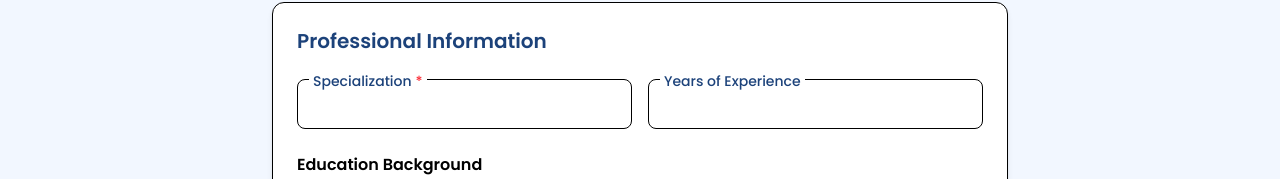
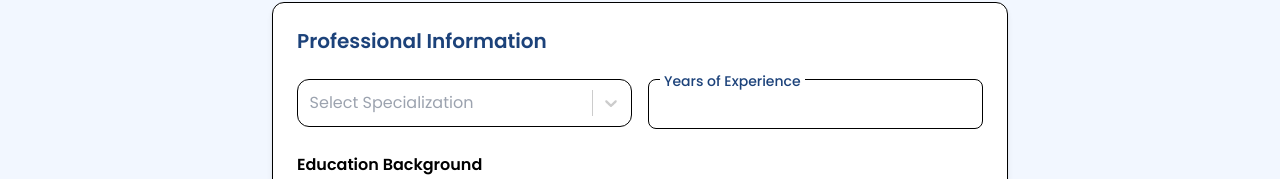
Before and after one commit to MFarazAbbasi-developer/Doctor-project-frontend, a Next.js app: page /admin/doctors/add in a window 1280 px wide. Shown: the part 555-734 px from the top of the page. Built offline with nearby package versions, Linux system fonts and the light colour scheme; no server answers.

Commit message:
add: dropdown for specialization

```diff
--- a/app/admin/doctors/add/page.js
+++ b/app/admin/doctors/add/page.js
@@ -6,7 +6,21 @@ import { api } from "@/lib/api";
 import { toast } from "react-toastify";
 import { ArrowLeft } from "lucide-react";
 import { formatPhoneNumber } from "@/utils/formatPhoneNumber";
-
+// import Select from "react-select";
+import dynamic from "next/dynamic";
+// import React-Select dynamically to prevent SSR hydration issues
+const Select = dynamic(() => import("react-select"), { ssr: false });
+import { specializations } from "@/data/specializations";
+const customSelectStyles = {
+  control: (provided) => ({
+    ...provided,
+    borderRadius: "0.75rem",
+    borderColor: "#000000",
+    padding: "0.1rem",
+    minHeight: "3rem",
+  }),
+  placeholder: (provided) => ({ ...provided, color: "#9CA3AF" }),
+};
 const AddDoctorPage = () => {
   const router = useRouter();
   const [submitting, setSubmitting] = useState(false);
@@ -31,6 +45,10 @@ const AddDoctorPage = () => {
       timeSlots: [{ start: "", end: "" }],
     },
   });
+  const specializationOptions = specializations.map((s) => ({
+    label: s,
+    value: s,
+  }));
 
   /* --------------------------- Handlers --------------------------- */
   // Handle field state changes with formatting
@@ -267,13 +285,23 @@ const AddDoctorPage = () => {
             Professional Information
           </h2>
           <div className="grid grid-cols-1 md:grid-cols-2 gap-4">
-            <Input
-              name="specialization"
-              label="Specialization"
-              value={formData.specialization}
-              handleChange={handleChange}
-              required
+            <div>
+              <Select
+                value={
+                  specializationOptions.find(
+                    (opt) => opt.value === formData?.specialization
+                  )
+                }
+                onChange={(val) =>
+                  setFormData((p) => ({ ...p, specialization: val }))
+                }
+                options={specializationOptions}
+                styles={customSelectStyles}
+                placeholder="Select Specialization"
+                isSearchable
+                isClearable
               />
+            </div>
             <Input
               name="experienceYears"
               type="number"
@@ -309,14 +337,15 @@ const AddDoctorPage = () => {
                     handleEduChange(i, "year", e.target.value)
                   }
                 />
-                { formData.educationBackground.length > 1 &&
+                {formData.educationBackground.length > 1 && (
                   <button
                     type="button"
                     onClick={() => removeEducation(i)}
                     className="px-3 bg-red-500 text-white rounded"
                   >
                     Remove
-                </button>}
+                  </button>
+                )}
               </div>
             ))}
             <button
@@ -324,12 +353,13 @@ const AddDoctorPage = () => {
               onClick={addEducation}
               disabled={!canAddEducation()}
               className={`px-3 py-1 rounded text-white ${
-    canAddEducation() ? "bg-primary" : "bg-gray-400 cursor-not-allowed"
+                canAddEducation()
+                  ? "bg-primary"
+                  : "bg-gray-400 cursor-not-allowed"
               }`}
             >
               Add Education
             </button>
-
           </div>
 
           {/* Availability */}
@@ -369,14 +399,15 @@ const AddDoctorPage = () => {
                   }
                   className="input-field"
                 />
-                { formData.availability.timeSlots.length > 1 &&
+                {formData.availability.timeSlots.length > 1 && (
                   <button
                     type="button"
                     onClick={() => removeTimeSlot(i)}
                     className="px-3 bg-red-500 text-white rounded"
                   >
                     Remove
-                </button>}
+                  </button>
+                )}
               </div>
             ))}
             <button
@@ -384,12 +415,13 @@ const AddDoctorPage = () => {
               onClick={addTimeSlot}
               disabled={!canAddTimeSlot()}
               className={`px-3 py-1 rounded text-white ${
-    canAddTimeSlot() ? "bg-primary" : "bg-gray-400 cursor-not-allowed"
+                canAddTimeSlot()
+                  ? "bg-primary"
+                  : "bg-gray-400 cursor-not-allowed"
               }`}
             >
               Add Time Slot
             </button>
-
           </div>
         </section>
 
@@ -456,5 +488,4 @@ const Input = ({
       className="input-field"
     />
   </div>
-
 );
--- a/data/specializations.js
+++ b/data/specializations.js
@@ -1,44 +1,53 @@
 export const specializations = [
-  "Allergist/Immunologist",
+  "Allergist / Immunologist",
   "Anesthesiologist",
   "Cardiologist",
-  "Cardiothoracic Surgeon",
-  "Chiropractor",
-  "Critical Care Medicine Specialist",
-  "Dermatologist",
-  "Emergency Medicine Specialist",
+  "Cardiac Surgeon",
+  "Chest Specialist (Pulmonologist)",
+  "Child Specialist (Pediatrician)",
+  "Clinical Nutritionist",
+  "Consultant Physician (Internal Medicine)",
+  "Critical Care Specialist",
+  "Dermatologist (Skin Specialist)",
+  "Diabetologist",
+  "ENT Specialist (Ear, Nose, Throat)",
   "Endocrinologist",
-  "Family Physician",
+  "Eye Specialist (Ophthalmologist)",
+  "Family Physician / GP",
   "Gastroenterologist",
+  "General Surgeon",
   "Geriatrician",
+  "Gynecologist / Obstetrician",
   "Hematologist",
   "Infectious Disease Specialist",
-  "Internist",
-  "Medical Geneticist",
+  "Kidney Specialist (Nephrologist)",
+  "Liver Specialist (Hepatologist)",
+  "Medical Oncologist",
   "Nephrologist",
   "Neurologist",
   "Neurosurgeon",
-  "Obstetrician/Gynecologist",
-  "Oncologist",
-  "Ophthalmologist",
+  "Nutritionist / Dietitian",
   "Orthopedic Surgeon",
-  "Otolaryngologist (ENT)",
+  "Pain Management Specialist",
   "Pathologist",
-  "Pediatrician",
+  "Physical Medicine & Rehabilitation (PMR)",
   "Plastic Surgeon",
   "Psychiatrist",
-  "Pulmonologist",
+  "Psychologist",
   "Radiologist",
   "Rheumatologist",
+  "Sexologist",
+  "Skin Specialist (Dermatologist)",
+  "Sonologist",
+  "Speech Therapist",
   "Sports Medicine Specialist",
+  "Thoracic Surgeon",
   "Urologist",
   "Vascular Surgeon",
   "Dentist",
-  "Dermatopathologist",
-  "Occupational Medicine Specialist",
-  "Pain Management Specialist",
-  "Palliative Care Specialist",
-  "Sleep Medicine Specialist",
-  "Physical Therapist",
-  "Speech Therapist"
+  "Endodontist",
+  "Orthodontist",
+  "Periodontist",
+  "Prosthodontist",
+  "Oral & Maxillofacial Surgeon"
 ];
```
Lines whose indentation alone changed are shown as unchanged.
